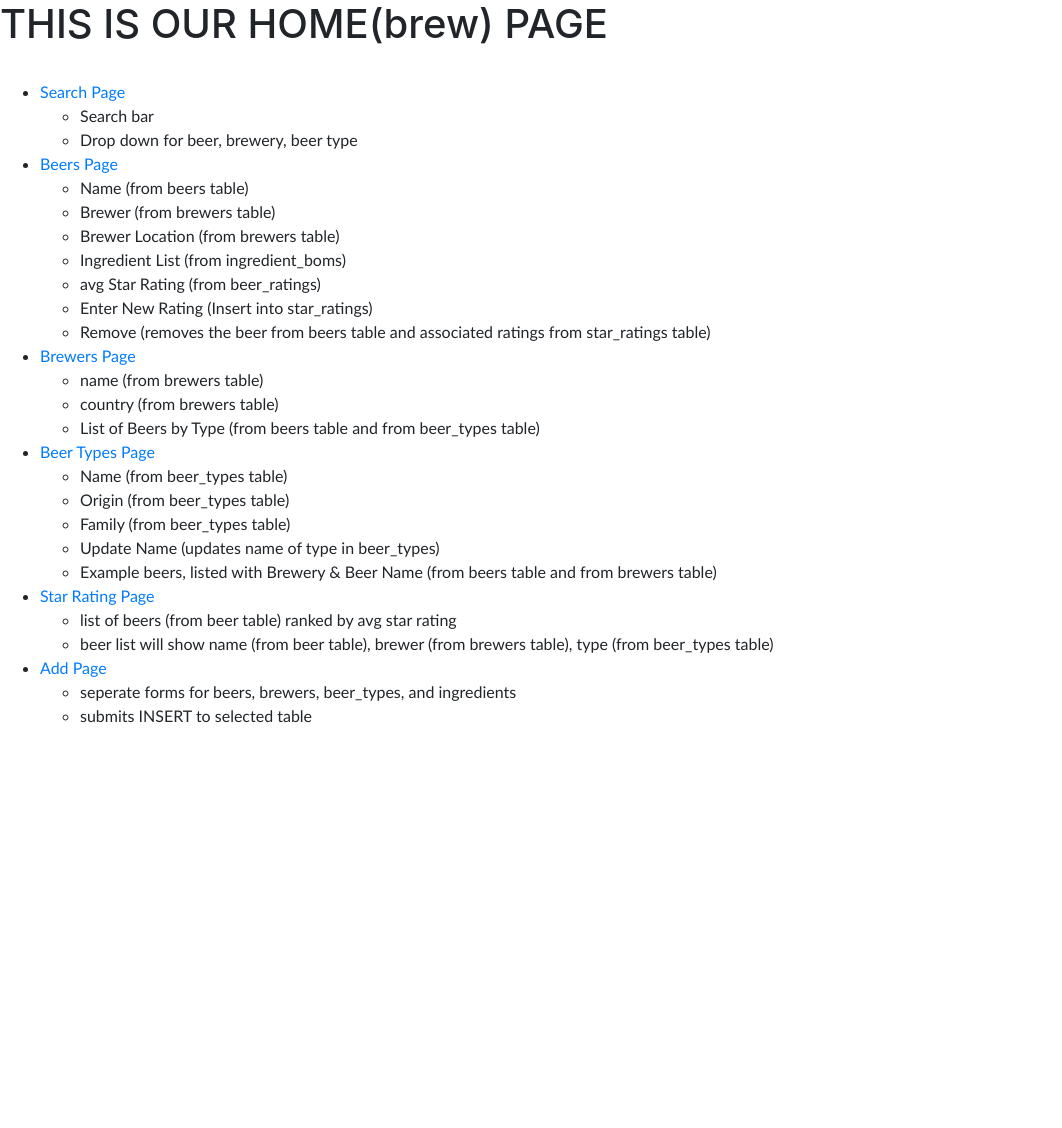
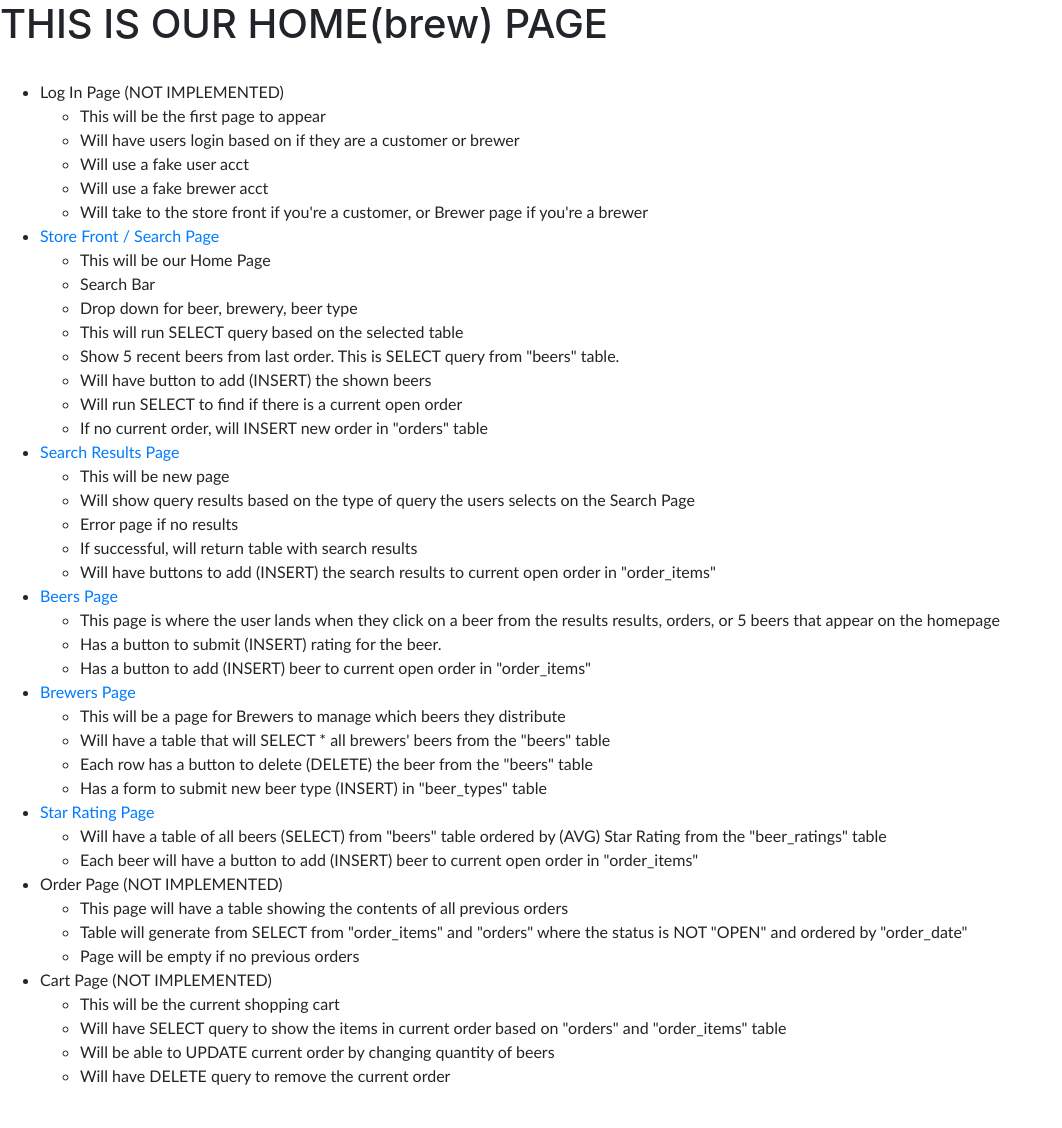
Before and after one commit to PavelGordeyev/brewskies, a Flask app: page / in a window 1280 px wide. Shown: the part 131-1259 px from the top of the page, without its empty margins (0-1062 px from the left). Before the commit the page ends 854 px from the top, so only its background shows below. Run offline with Flask 2, Linux system fonts and the light colour scheme; some libraries are stand-ins or nearby versions.

Commit message:
Updated index page to reflect new site layout

```diff
--- a/flaskr/templates/index.html
+++ b/flaskr/templates/index.html
@@ -4,49 +4,69 @@
 <h1>THIS IS OUR HOME(brew) PAGE</h1>
 <br>
 	<ul>
-		<li><a href="{{url_for('home')}}">Search Page</a>
+		<li><a>Log In Page (NOT IMPLEMENTED)</a>
 			<ul>
-				<li>Search bar</li>
-				<li>Drop down for beer, brewery, beer type</li>
+				<li>This will be the first page to appear</li>
+				<li>Will have users login based on if they are a customer or brewer</li>
+				<li>Will use a fake user acct</li>
+				<li>Will use a fake brewer acct</li>
+				<li>Will take to the store front if you're a customer, or Brewer page if you're a brewer</li>
 			</ul>
 		</li>
+		<li><a href="{{url_for('home')}}">Store Front / Search Page</a>
+			<ul>
+				<li>This will be our Home Page</li>
+				<li>Search Bar</li>
+				<li>Drop down for beer, brewery, beer type</li>
+				<li>This will run SELECT query based on the selected table</li>
+				<li>Show 5 recent beers from last order. This is SELECT query from "beers" table.</li>
+				<li>Will have button to add (INSERT) the shown beers</li>
+				<li>Will run SELECT to find if there is a current open order</li>
+				<li>If no current order, will INSERT new order in "orders" table</li>
+			</ul>
+		</li>
+		<li><a href="{{url_for('home')}}">Search Results Page</a>
+			<ul>
+				<li>This will be new page</li>
+				<li>Will show query results based on the type of query the users selects on the Search Page</li>
+				<li>Error page if no results</li>
+				<li>If successful, will return table with search results</li>
+				<li>Will have buttons to add (INSERT) the search results to current open order in "order_items"</li>
+			</ul>
 		<li><a href="{{url_for('beers')}}">Beers Page</a>
 			<ul>
-				<li>Name (from beers table)</li>
-				<li>Brewer (from brewers table)</li>
-				<li>Brewer Location (from brewers table)</li>
-				<li>Ingredient List (from ingredient_boms)</li>
-				<li>avg Star Rating (from beer_ratings)</li>
-				<li>Enter New Rating (Insert into star_ratings)</li>
-				<li>Remove (removes the beer from beers table and associated ratings from star_ratings table)</li>
+				<li>This page is where the user lands when they click on a beer from the results results, orders, or 5 beers that appear on the homepage</li>
+				<li>Has a button to submit (INSERT) rating for the beer.</li>
+				<li>Has a button to add (INSERT) beer to current open order in "order_items"</li>
 			</ul>
 		</li>
 		<li><a href="{{url_for('brewers')}}">Brewers Page</a>
 			<ul>
-				<li>name (from brewers table)</li>
-				<li>country (from brewers table)</li>
-				<li>List of Beers by Type (from beers table and from beer_types table)</li>
-			</ul>
-		</li>
-		<li><a href="{{url_for('beerTypes')}}">Beer Types Page</a>
-			<ul>
-				<li>Name (from beer_types table)</li>
-				<li>Origin (from beer_types table)</li>
-				<li>Family (from beer_types table)</li>
-				<li>Update Name (updates name of type in beer_types)</li>
-				<li>Example beers, listed with Brewery & Beer Name (from beers table and from brewers table)</li>
+				<li>This will be a page for Brewers to manage which beers they distribute</li>
+				<li>Will have a table that will SELECT * all brewers' beers from the "beers" table</li>
+				<li>Each row has a button to delete (DELETE) the beer from the "beers" table</li>
+				<li>Has a form to submit new beer type (INSERT) in "beer_types" table</li>
 			</ul>
 		</li>
 		<li><a href="{{url_for('ratings')}}">Star Rating Page</a>
 			<ul>
-				<li>list of beers (from beer table) ranked by avg star rating</li>
-				<li>beer list will show name (from beer table), brewer (from brewers table), type (from beer_types table)</li>
+				<li>Will have a table of all beers (SELECT) from "beers" table ordered by (AVG) Star Rating from the "beer_ratings" table</li>
+				<li>Each beer will have a button to add (INSERT) beer to current open order in "order_items"</li>
 			</ul>
 		</li>
-		<li><a href="{{url_for('add')}}">Add Page</a>
+		<li><a>Order Page (NOT IMPLEMENTED)</a>
 			<ul>
-				<li>seperate forms for beers, brewers, beer_types, and ingredients</li>
-				<li>submits INSERT to selected table</li>
+				<li>This page will have a table showing the contents of all previous orders</li>
+				<li>Table will generate from SELECT from "order_items" and "orders" where the status is NOT "OPEN" and ordered by "order_date"</li>
+				<li>Page will be empty if no previous orders</li>
+			</ul>
+		</li>
+		<li><a>Cart Page (NOT IMPLEMENTED)</a>
+			<ul>
+				<li>This will be the current shopping cart</li>
+				<li>Will have SELECT query to show the items in current order based on "orders" and "order_items" table</li>
+				<li>Will be able to UPDATE current order by changing quantity of beers</li>
+				<li>Will have DELETE query to remove the current order</li>
 			</ul>
 		</li>
 	</ul>
```
